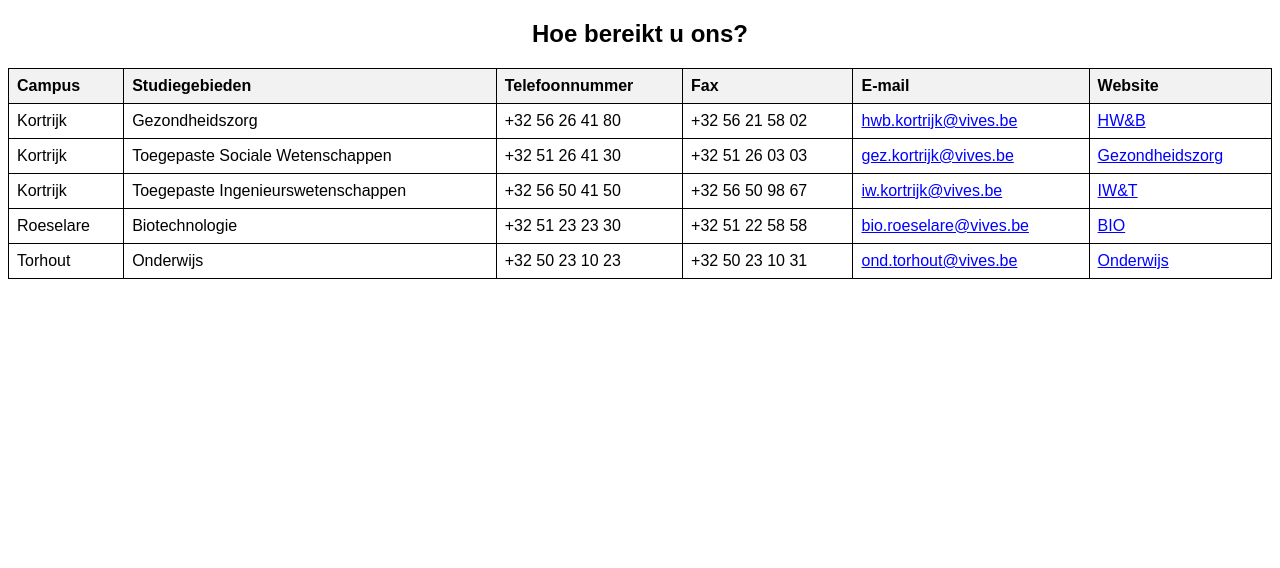
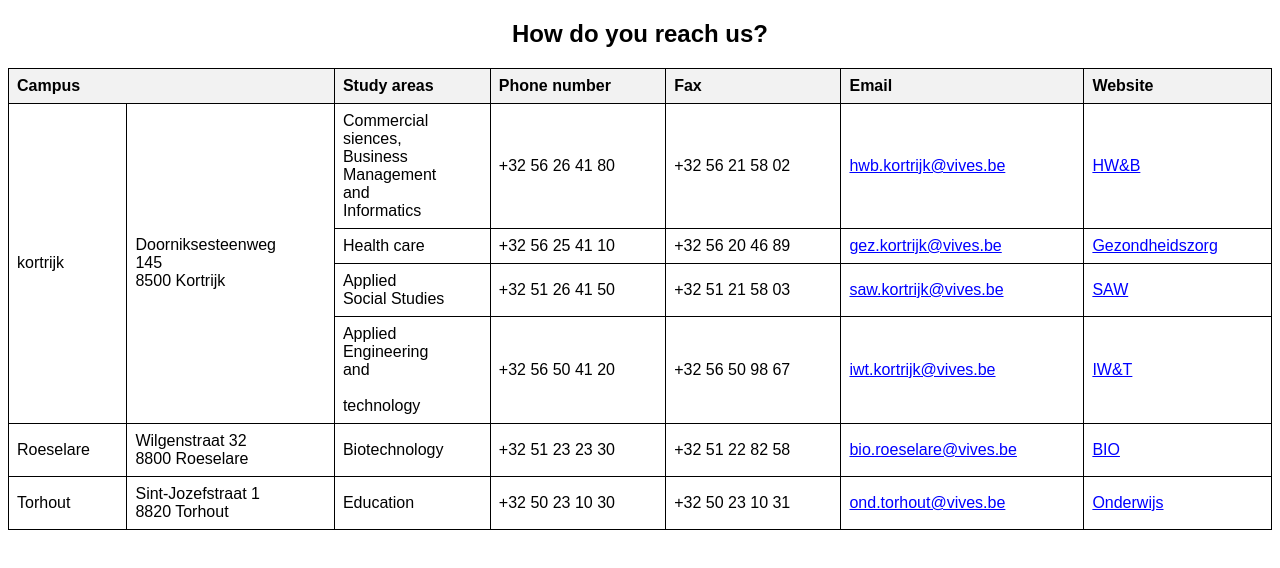
Before and after one commit to tibesix/tibesix.github.io, a plain HTML site: page Labo 3/opdracht contact information.html in a window 1280 px wide. Drawn offline with Linux system fonts and the light colour scheme.

Commit message:
vernieuwd

```diff
--- a/Labo 3/opdracht contact information.html
+++ b/Labo 3/opdracht contact information.html
@@ -1,8 +1,9 @@
 <!DOCTYPE html>
-<html lang="nl">
+<html lang="en">
 <head>
   <meta charset="UTF-8">
-  <title>Contactinformatie Opdracht</title>
+  <title>contact information assignment</title>
+</head>
 <style>
   body {
     font-family: Arial, sans-serif;
@@ -28,58 +29,82 @@
     text-decoration: underline;
   }
 </style>
-</head>
 <body>
-<h2>Hoe bereikt u ons?</h2>
-<table>
+<section>
+  <h2>How do you reach us?</h2>
+  <table border="solid 2px">
+    <thead>
     <tr>
-    <th>Campus</th>
-    <th>Studiegebieden</th>
-    <th>Telefoonnummer</th>
+      <th colspan="2">Campus</th>
+      <th>Study areas</th>
+      <th>Phone number</th>
       <th>Fax</th>
-    <th>E-mail</th>
+      <th>Email</th>
       <th>Website</th>
     </tr>
+    </thead>
     <tr>
-    <td>Kortrijk</td>
-    <td>Gezondheidszorg</td>
+      <td rowspan="4">kortrijk</td>
+      <td rowspan="5">Doorniksesteenweg <br>145<br>8500 Kortrijk</td>
+      <td>Commercial</br>siences, <br>Business <br>Management <br>and <br>Informatics</td>
       <td>+32 56 26 41 80</td>
       <td>+32 56 21 58 02</td>
-    <td><a href="mailto:hwb.kortrijk@vives.be">hwb.kortrijk@vives.be</a></td>
-    <td><a href="https://www.vives.be/nl/handelswetenschappen-en-bedrijfskunde">HW&B</a></td>
+      <td><a href="mailto: hwb.kortrijk@vives.be">hwb.kortrijk@vives.be</a> </td>
+      <td><a href="https://www.vives.be/nl/handelswetenschappen-en-bedrijfskunde">HW&B</a> </td>
     </tr>
     <tr>
-    <td>Kortrijk</td>
-    <td>Toegepaste Sociale Wetenschappen</td>
-    <td>+32 51 26 41 30</td>
-    <td>+32 51 26 03 03</td>
-    <td><a href="mailto:gez.kortrijk@vives.be">gez.kortrijk@vives.be</a></td>
-    <td><a href="https://www.vives.be/nl/gezondheidszorg">Gezondheidszorg</a></td>
+      <td>Health care</td>
+      <td>+32 56 25 41 10</td>
+      <td>+32 56 20 46 89</td>
+      <td><a href="mailto: gez.kortrijk@vives.be">gez.kortrijk@vives.be</a> </td>
+      <td><a href="https://www.vives.be/nl/gezondheidszorg">Gezondheidszorg</a> </td>
+
     </tr>
     <tr>
-    <td>Kortrijk</td>
-    <td>Toegepaste Ingenieurswetenschappen</td>
-    <td>+32 56 50 41 50</td>
-    <td>+32 56 50 98 67</td>
-    <td><a href="mailto:iw.kortrijk@vives.be">iw.kortrijk@vives.be</a></td>
-    <td><a href="https://www.vives.be/nl/technology">IW&T</a></td>
+      <td>Applied <br>Social Studies</td>
+      <td>+32 51 26 41 50</td>
+      <td>+32 51 21 58 03</td>
+      <td><a href="mailto: saw.kortrijk@vives.be">saw.kortrijk@vives.be</a> </td>
+      <td><a href="https://www.vives.be/nl/sociaal-agogisch-werk">SAW</a> </td>
+
     </tr>
     <tr>
-    <td>Roeselare</td>
-    <td>Biotechnologie</td>
-    <td>+32 51 23 23 30</td>
-    <td>+32 51 22 58 58</td>
-    <td><a href="mailto:bio.roeselare@vives.be">bio.roeselare@vives.be</a></td>
-    <td><a href="https://www.vives.be/nl/biotechniek/biotechnologie">BIO</a></td>
+      <td>Applied <br>Engineering <br>and <br></br>technology</td>
+      <td>+32 56 50 41 20</td>
+      <td>+32 56 50 98 67</td>
+      <td><a href="mailto: iwt.kortrijk@vives.be">iwt.kortrijk@vives.be</a> </td>
+      <td><a href="https://www.vives.be/nl/technology">IW&T</a> </td>
+
     </tr>
+
+    <tfoot>
     <tr>
       <td>Torhout</td>
-    <td>Onderwijs</td>
-    <td>+32 50 23 10 23</td>
+      <td>Sint-Jozefstraat 1<br>8820 Torhout</td>
+      <td>Education</td>
+      <td>+32 50 23 10 30</td>
       <td>+32 50 23 10 31</td>
-    <td><a href="mailto:ond.torhout@vives.be">ond.torhout@vives.be</a></td>
-    <td><a href="https://www.vives.be/nl/onderwijs">Onderwijs</a></td>
+      <td><a href="mailto: ond.torhout@vives.be">ond.torhout@vives.be</a> </td>
+      <td><a href="https://www.vives.be/nl/onderwijs">Onderwijs</a> </td>
     </tr>
+    </tfoot>
+    <tbody>
+    <tr>
+      <td>Roeselare</td>
+      <td>Wilgenstraat 32<br>8800 Roeselare</td>
+      <td>Biotechnology</td>
+      <td>+32 51 23 23 30</td>
+      <td>+32 51 22 82 58</td>
+      <td><a href="mailto: bio.roeselare@vives.be">bio.roeselare@vives.be</a> </td>
+      <td><a href="https://www.vives.be/nl/biotechniek/biotechnologie">BIO</a> </td>
+
+    </tr>
+    </tbody>
   </table>
+
+
+
+
+</section>
 </body>
 </html>
```
Lines whose indentation alone changed are shown as unchanged.
